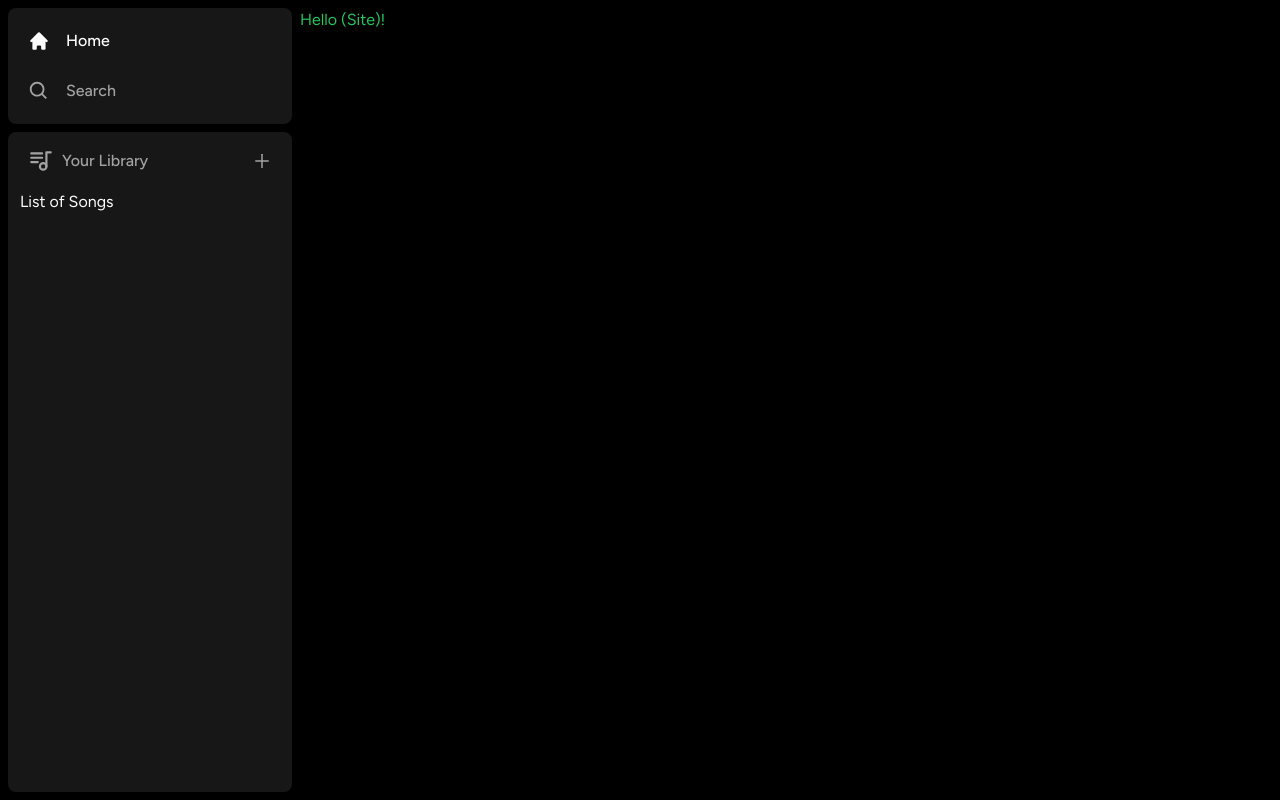
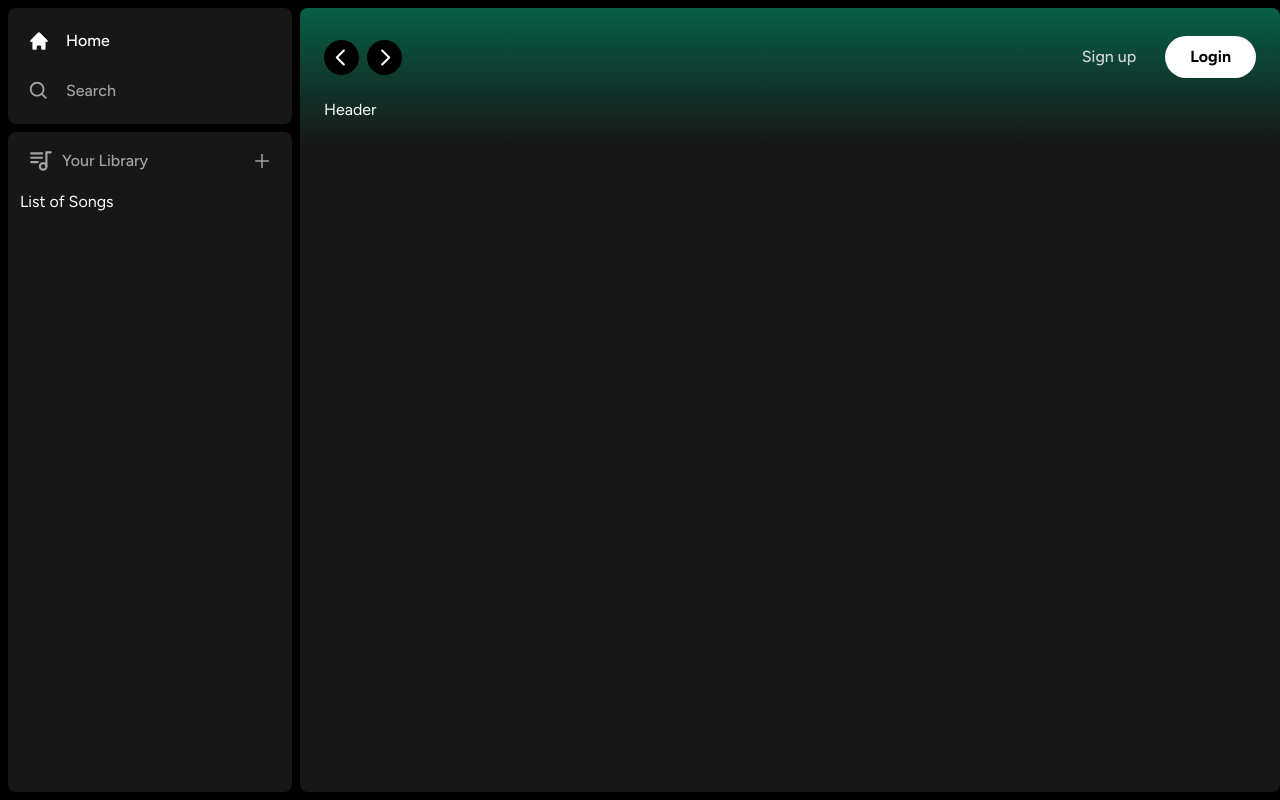
Before and after one commit to rjtedoco/spotify-clone, a Next.js app: page / in a window 1280 px wide. Built offline with nearby package versions, Linux system fonts and the light colour scheme.

Commit message:
Add button for login and signup

```diff
--- a/app/(site)/page.tsx
+++ b/app/(site)/page.tsx
@@ -1,3 +1,9 @@
+import Header from "@/components/Header";
+
 export default function Home() {
-  return <div className="text-green-500">Hello (Site)!</div>;
+  return (
+    <div className="bg-neutral-900 rounded-lg h-full w-full overflow-hidden overflow-y-auto">
+      <Header>Header</Header>
+    </div>
+  );
 }
--- /dev/null
+++ b/components/Button.tsx
@@ -0,0 +1,29 @@
+import { forwardRef } from "react";
+import { twMerge } from "tailwind-merge";
+
+interface ButtonProps extends React.ButtonHTMLAttributes<HTMLButtonElement> {}
+
+const Button = forwardRef<HTMLButtonElement, ButtonProps>(
+  ({ className, children, disabled, type = "button", ...props }, ref) => {
+    return (
+      <button
+        type={type}
+        className={twMerge(
+          `
+      w-full rounded-full bg-green-500 border border-transparent px-3 py-3 disabled:cursor-not-allowed disabled:opacity-50 text-black font-bold hover:opacity-75 transition
+    `,
+          className
+        )}
+        disabled={disabled}
+        ref={ref}
+        {...props}
+      >
+        {children}
+      </button>
+    );
+  }
+);
+
+Button.displayName = "Button";
+
+export default Button;
--- /dev/null
+++ b/components/Header.tsx
@@ -0,0 +1,76 @@
+"use client";
+
+import { useRouter } from "next/navigation";
+import { twMerge } from "tailwind-merge";
+import { RxCaretLeft, RxCaretRight } from "react-icons/rx";
+import { HiHome } from "react-icons/hi";
+import { BiSearch } from "react-icons/bi";
+import Button from "./Button";
+
+interface HeaderProps {
+  children: React.ReactNode;
+  className?: string;
+}
+
+const Header = ({ children, className }: HeaderProps) => {
+  const router = useRouter();
+
+  const handleLogout = () => {
+    // TODO Handle logout in the future
+  };
+  return (
+    <div
+      className={twMerge(
+        `h-fit bg-gradient-to-b from-emerald-800 p-6`,
+        className
+      )}
+    >
+      <div className="w-full mb-4 flex items-center justify-between">
+        {/* DESKTOP */}
+        <div className="hidden md:flex gap-x-2 items-center">
+          <button
+            onClick={() => router.back()}
+            className="rounded-full bg-black flex items-center justify-center hover:opacity-75 transition"
+          >
+            <RxCaretLeft className="text-white " size={35} />
+          </button>
+          <button
+            onClick={() => router.forward()}
+            className="rounded-full bg-black flex items-center justify-center hover:opacity-75 transition"
+          >
+            <RxCaretRight className="text-white" size={35} />
+          </button>
+        </div>
+        {/* MOBILE */}
+        <div className="flex md:hidden gap-x-2 items-center">
+          <button className="rounded-full p-2 bg-white flex item-center justify-center hover:opacity-75 transition">
+            <HiHome className="text-black" size={20} />
+          </button>
+          <button className="rounded-full p-2 bg-white flex item-center justify-center hover:opacity-75 transition">
+            <BiSearch className="text-black" size={20} />
+          </button>
+        </div>
+        <div className="flex justify-between items-center gap-x-4">
+          <>
+            <div>
+              <Button
+                onClick={() => {}}
+                className="bg-transparent text-neutral-300 font-medium"
+              >
+                Sign up
+              </Button>
+            </div>
+            <div>
+              <Button onClick={() => {}} className="bg-white px-6 py-2">
+                Login
+              </Button>
+            </div>
+          </>
+        </div>
+      </div>
+      {children}
+    </div>
+  );
+};
+
+export default Header;
```
